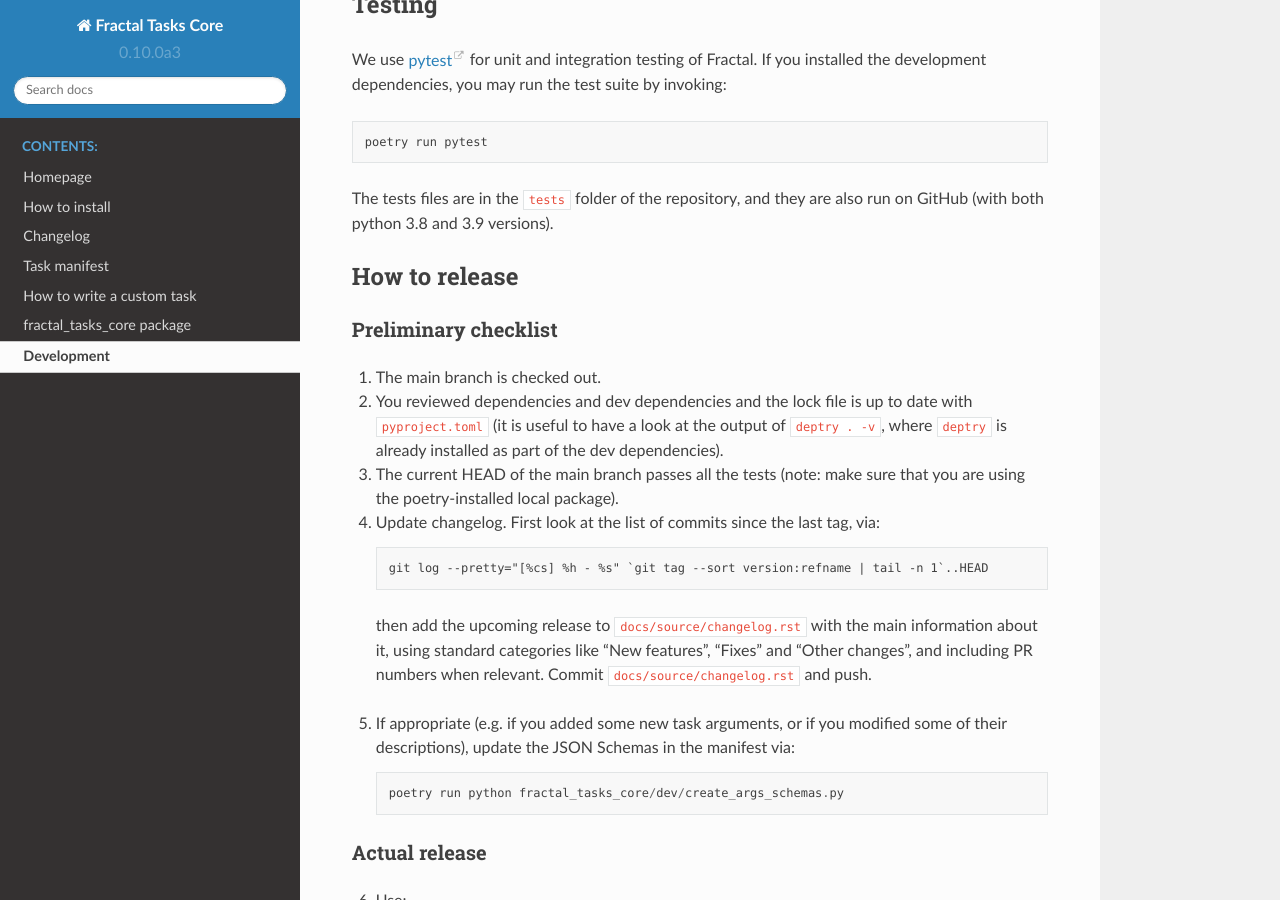
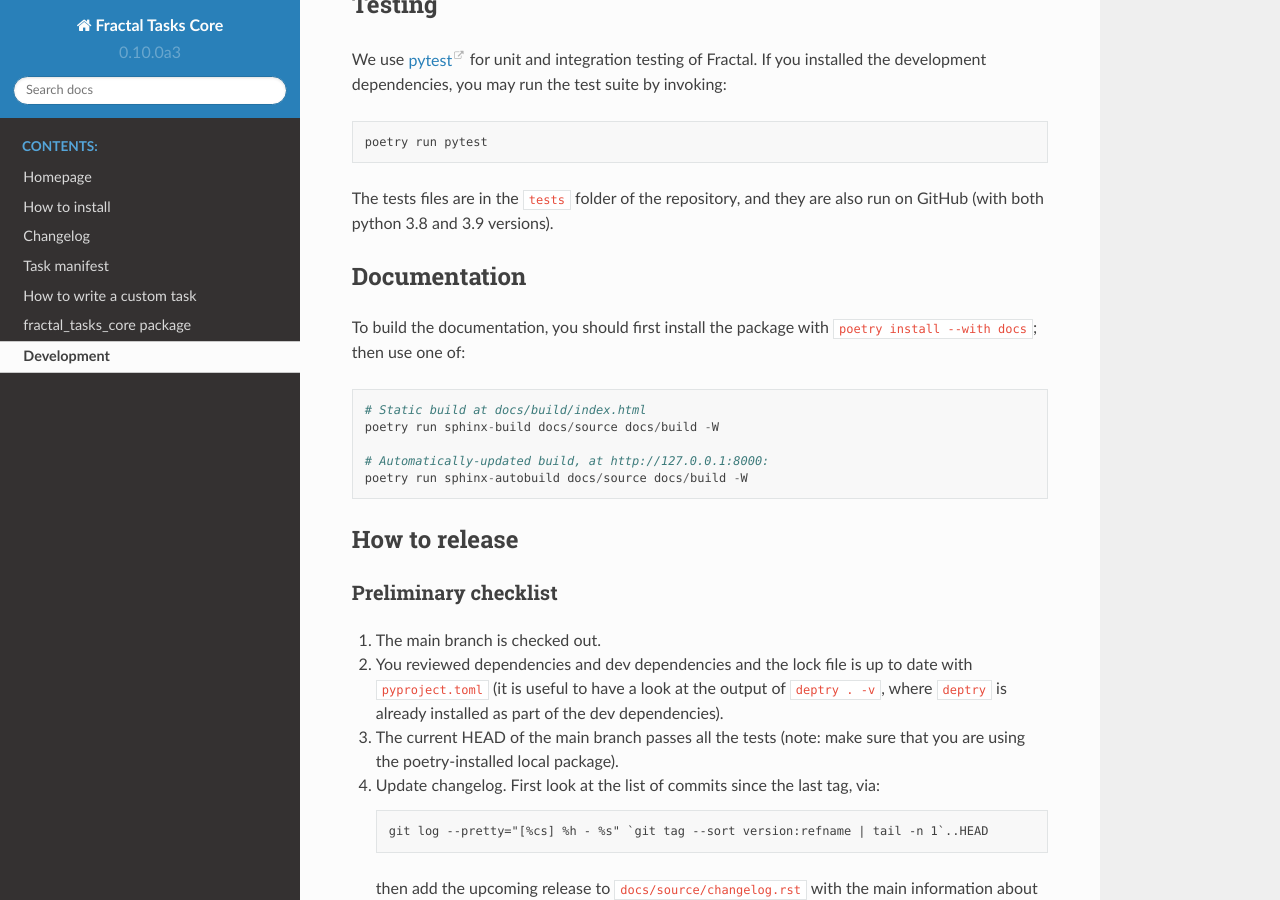
Before and after one commit to fractal-analytics-platform/fractal-tasks-core, a Sphinx documentation site: the page built from docs/source/development.rst, in a window 1280 px wide and 900 px high, scrolled down 472 px. Built offline with Sphinx 7.4.7 and the Read the Docs theme 2.0.0, drawn with Linux system fonts in a browser that asks for light colours; pages that are not in the unit, such as notebooks, are missing from menus.

Commit message:
Add sphinx-autobuild `docs` dependency and update docs

```diff
--- a/docs/source/development.rst
+++ b/docs/source/development.rst
@@ -20,6 +20,19 @@
     poetry run pytest
 
 The tests files are in the ``tests`` folder of the repository, and they are also run on GitHub (with both python 3.8 and 3.9 versions).
+
+Documentation
+~~~~~~~~~~~~~
+
+To build the documentation, you should first install the package with ``poetry
+install --with docs``; then use one of::
+
+    # Static build at docs/build/index.html
+    poetry run sphinx-build docs/source docs/build -W
+
+    # Automatically-updated build, at http://127.0.0.1:8000:
+    poetry run sphinx-autobuild docs/source docs/build -W
+
 
 How to release
 ~~~~~~~~~~~~~~
--- a/pyproject.toml
+++ b/pyproject.toml
@@ -67,6 +67,7 @@
 autodocsumm = "^0.2.9"
 sphinx-autodoc-defaultargs = "^0.1.2"
 myst-parser = "^0.18.1"
+sphinx-autobuild = "^2021.3.14"
 
 
 [build-system]
```
Also changed, not shown: 1 other file.
